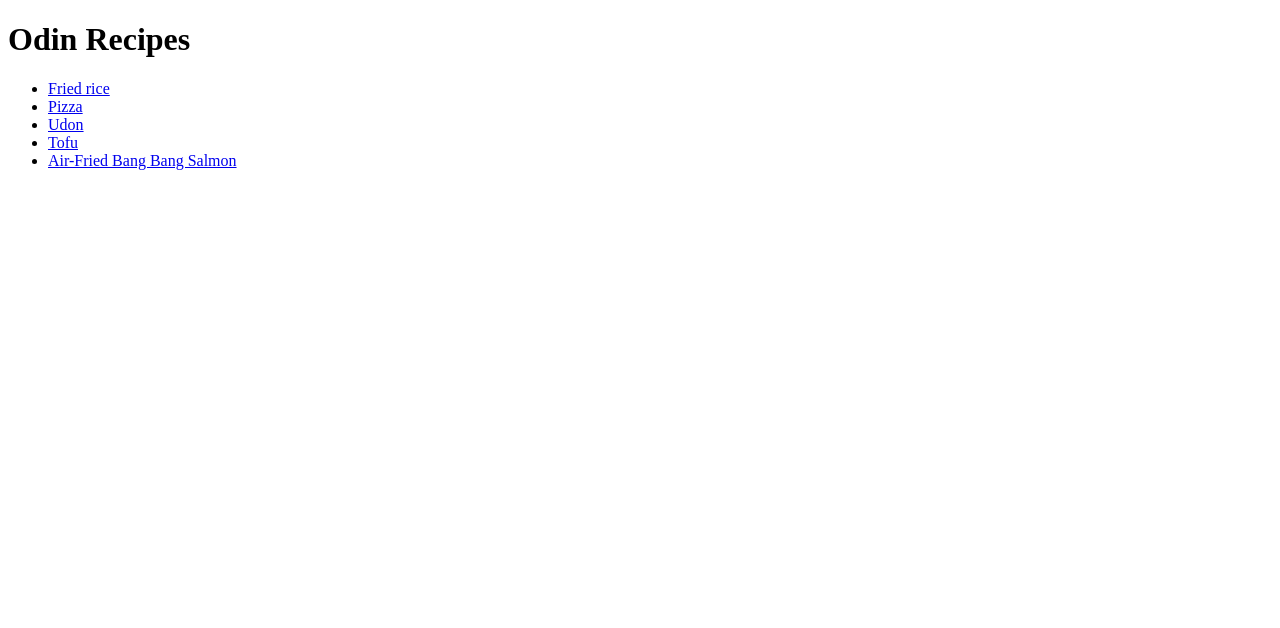
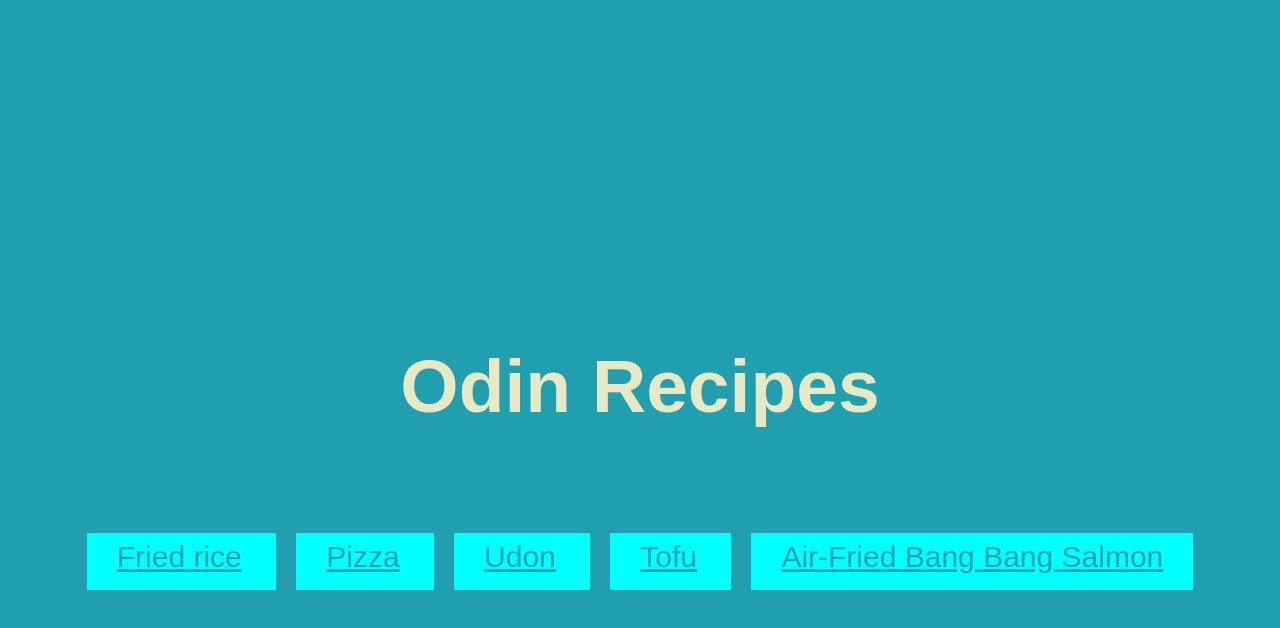
Before and after one commit to pranayadna/odin-recipes, a plain HTML site: page index.html in a window 1280 px wide. Drawn offline with Linux system fonts and the light colour scheme.

Commit message:
Edit style.css and add container class for index.html

```diff
--- a/index.html
+++ b/index.html
@@ -2,9 +2,11 @@
 <html lang="en">
 <head>
     <meta charset="utf-8">
+    <link rel="stylesheet" href="style.css">
     <title>Odin Recipes | The Odin Project</title>
 </head>
 <body>
+    <div class="container">
         <h1>Odin Recipes</h1>
         <ul>
             <li>
@@ -23,5 +25,6 @@
                 <a href="recipes/salmon.html">Air-Fried Bang Bang Salmon</a>
             </li>
         </ul>
+    </div>
 </body>
 </html>
--- /dev/null
+++ b/style.css
@@ -0,0 +1,41 @@
+body {
+    background-color: #219faf;
+    color: #e8e9c4;
+    font-family: Arial, Helvetica, sans-serif;
+}
+
+.container {
+    width: auto;
+    height: 750px;
+    padding-top: 265px;
+    box-sizing: border-box;
+}
+
+ul {
+    text-align: center;
+    padding: 40px 0;
+}
+
+li {
+    background-color: aqua;
+    text-align: center;
+    padding: 20px 30px;
+    margin: 10px;
+    display: inline;
+}
+
+h1 {
+    font-size: 75px;
+    text-align: center;
+    padding: 20px 0;
+}
+
+a {
+    color: #219faf;
+    font-size: 30px;
+}
+
+img {
+    width: 500px;
+    height: auto;
+}
```
Also changed, not shown: recipes/fried-rice.html (+1 -0 lines), recipes/pizza.html (+1 -0 lines), recipes/salmon.html (+1 -0 lines), recipes/tofu.html (+1 -0 lines), recipes/udon.html (+1 -0 lines). Lines whose indentation alone changed are shown as unchanged.
